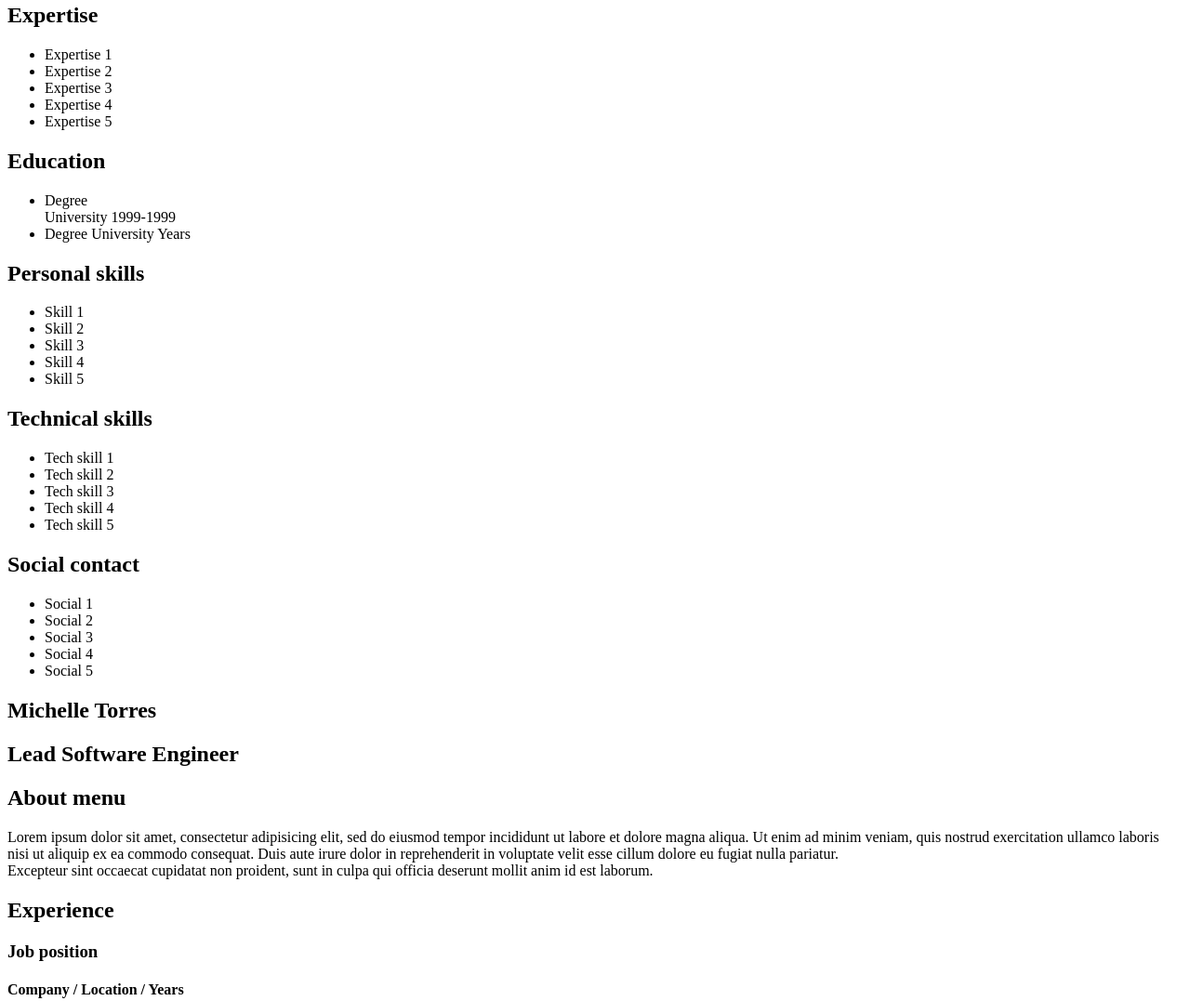
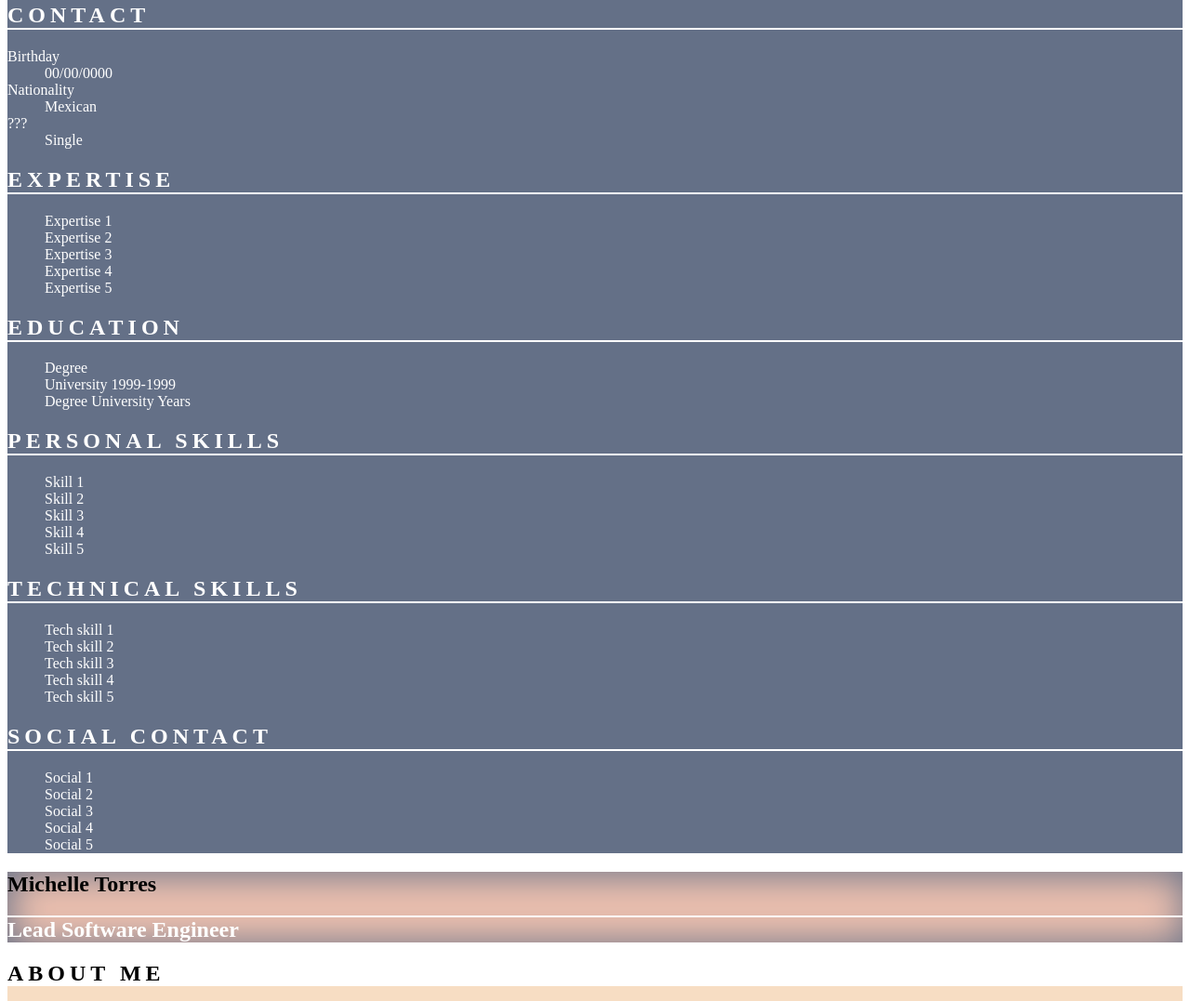
Before and after one commit to nmicht/my-resume, a plain HTML site: page index.html in a window 1280 px wide. Shown: the part 395-1472 px from the top of the page at 93% size. Drawn offline with Linux system fonts and the light colour scheme.

Commit message:
Adding CSS for content

```diff
--- /dev/null
+++ b/css/main.css
@@ -0,0 +1,51 @@
+/* ------------- GENERAL -------------- */
+ul {
+  list-style-type: none;
+}
+
+/* ------------- ASIDE ---------------- */
+aside {
+  background-color: #647087;
+}
+aside * {
+  color: white;
+}
+aside h2 {
+  text-transform: uppercase;
+  letter-spacing: 5px;
+}
+aside section h2:first-child{
+  border-bottom: 2px solid white;
+}
+#profile-pic img{
+  border-radius: 50%;
+}
+
+/* ------------- MAIN ---------------- */
+main section > h2 {
+  text-transform: uppercase;
+  letter-spacing: 5px;
+}
+.hero {
+  background-color: #EDC0AF;
+  box-shadow: 2px 2px 40px 1px #647087 inset;
+}
+.hero h2 {
+  color: white;
+  border-top: 2px solid white;
+  text-transform: none;
+  letter-spacing: normal;
+}
+.about-me {
+  background-color: #F7DDC3;
+}
+.about-me h2 {
+  background-color: white;
+}
+article h3,
+article h4 {
+  font-weight: bold;
+}
+article ul {
+  list-style-type: square;
+}
--- a/index.html
+++ b/index.html
@@ -3,13 +3,25 @@
   <head>
     <meta charset="utf-8">
     <title>Michelle Torres | Resume</title>
+    <link rel="stylesheet" href="css/main.css">
   </head>
   <body>
     <aside>
-      <figure>
+      <figure id="profile-pic">
         <img src="img/profile.jpg" alt="Michelle Torres profile" />
         <figcaption>Michelle Torres</figcaption>
       </figure>
+      <section>
+        <h2>Contact</h2>
+        <dl>
+          <dt>Birthday</dt>
+          <dd>00/00/0000</dd>
+          <dt>Nationality</dt>
+          <dd>Mexican</dd>
+          <dt>???</dt>
+          <dd>Single</dd>
+        </dl>
+      </section>
       <section>
         <h2>Expertise</h2>
         <ul>
@@ -65,12 +77,12 @@
       </section>
     </aside>
     <main>
-      <section>
+      <section class="hero">
         <h1>Michelle Torres</h1>
         <h2>Lead Software Engineer</h2>
       </section>
-      <section>
-        <h2>About menu</h2>
+      <section class="about-me">
+        <h2>About me</h2>
         <p>
           Lorem ipsum dolor sit amet, consectetur adipisicing elit, sed do
           eiusmod tempor incididunt ut labore et dolore magna aliqua. Ut enim ad
```
